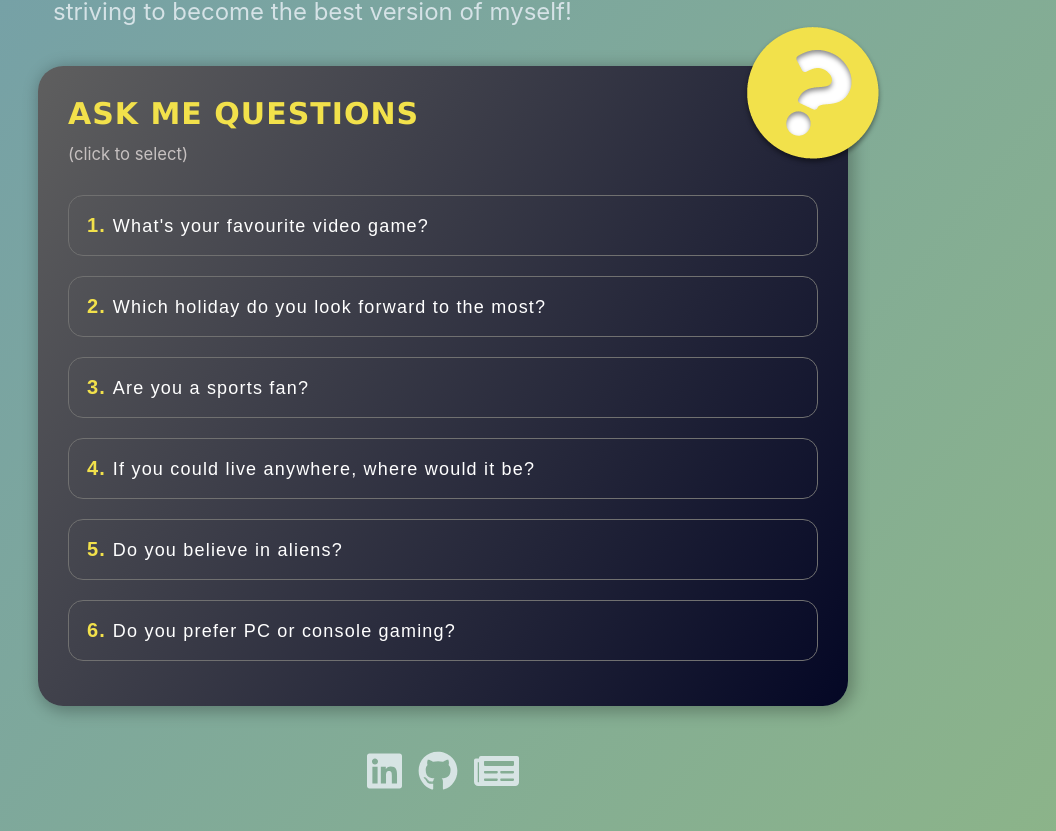
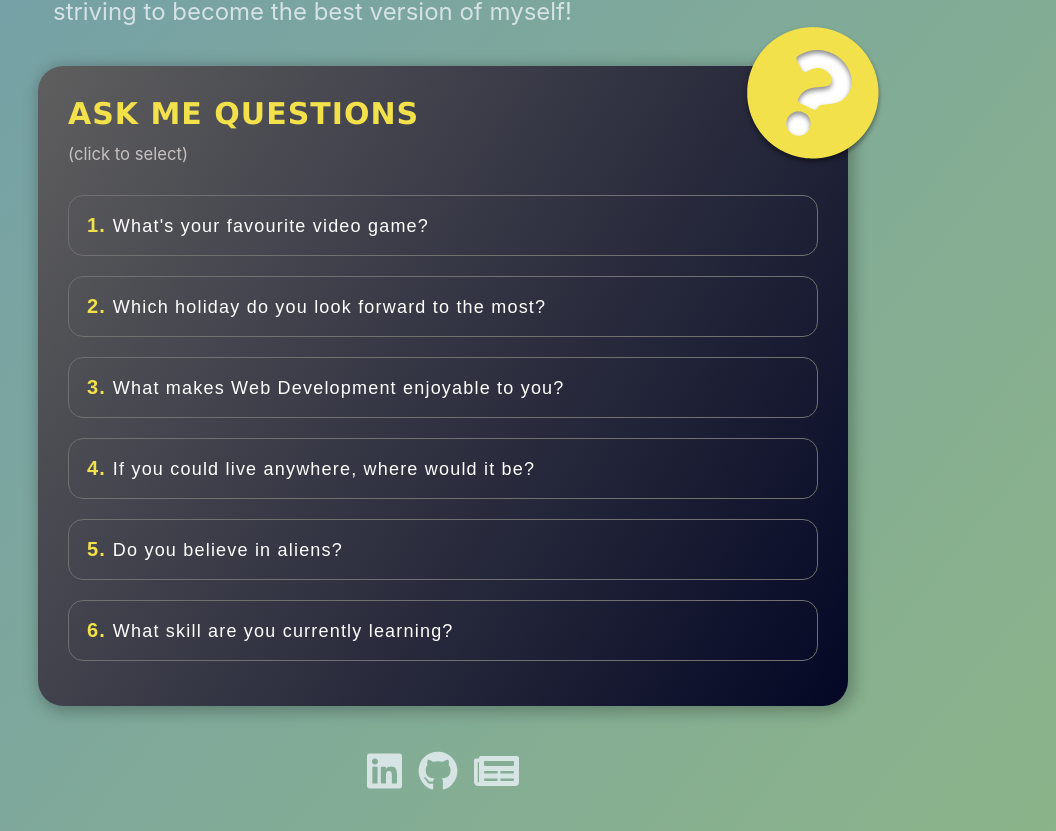
Before and after one commit to sok213/new-portolfio, a React (Create React App) app: page / in a window 1280 px wide. Shown: the part 563-1394 px from the top of the page, without its empty margins (197-1253 px from the left). Built offline with nearby package versions, Linux system fonts and the light colour scheme.

Commit message:
Add thumbnail image

```diff
--- a/src/Comps/Bio/BioFAQ/BioFAQ.js
+++ b/src/Comps/Bio/BioFAQ/BioFAQ.js
@@ -25,8 +25,8 @@ export default function BioFAQ() {
       a: 'My favourite holiday is Halloween because I love horror movies and, in my opinion, Halloween brings out the best events in terms of musical performers, haunt events such as Halloween Horror Nights at Universal, and the atmosphere that October brings to life.'
     },
     {
-      q: 'Are you a sports fan?',
-      a: 'I am not the biggest sports fan and if you asked me what is my favourite basketball team, I’d probably tell you that it was the Raiders. However, I do enjoy watching the occasional UFC fight every now and then if I recognize someone who is fighting.'
+      q: 'What makes Web Development enjoyable to you?',
+      a: 'I like the idea of taking concepts either from myself or designers and seeing it come to life. Coding to me is fun and I have always had a fascination with art and design, so being able to create user experiences with the fun aspect of coding is what keeps my intriqued in this field.'
     },
     {
       q: 'If you could live anywhere, where would it be?',
@@ -37,8 +37,8 @@ export default function BioFAQ() {
       a: 'Yes. There are trillions and trillions of planets out in the universe and it’s nearly impossible that we are the only living things in existence.'
     },
     {
-      q: 'Do you prefer PC or console gaming?',
-      a: 'I enjoy both. I have a Playstation 4 and a custom-built desktop computer. There are pros and cons to both. I love the ease-of-use, ready-to-play, and out-of-the-box environment that a console provides to gamers, but also dislike the fact that the hardware will quickly become outdated when compared to PC. I love PC for the customizability of one’s computer and the technical advantages that allow for amazing graphics when compared to consoles, but I also hate that you will be expected to spend an extensive amount of time configuring each game to work properly before getting to jump in and play.'
+      q: 'What skill are you currently learning?',
+      a: 'I am currenlty focusing on taking my web design skills to the next level. The current web app you are looking at was designed in Adobe XD and I love the software so far. I would love to dive into Sketch since many companies are utilizing it and it looks fun to learn and design within it. However, it is only compatible with Mac and currently my macbook is dead so I am confined to Windows for now.'
     }
   ];
 
--- a/src/Comps/Projects/Projects.js
+++ b/src/Comps/Projects/Projects.js
@@ -3,6 +3,7 @@ import s from './Projects.module.scss';
 import { FontAwesomeIcon } from '@fortawesome/react-fontawesome';
 import { faGamepad, faBuilding, faEnvelope } from '@fortawesome/free-solid-svg-icons';
 import thumbnail_1 from './../../Assets/thumbnail_1.jpg';
+import thumbnail_2 from './../../Assets/mail.jpg';
 
 export default function Projects() {
 
@@ -22,7 +23,7 @@ export default function Projects() {
       desc: 'Ea enim officia qui minim incididunt magna qui occaecat duis Lorem et. Nulla culpa irure et id excepteur tempor excepteur consequat. Excepteur mollit laborum voluptate consequat nostrud officia nisi velit',
       link_source: '#',
       link_project: '#',
-      thumbnail: '../Assets/test.jpg',
+      thumbnail: thumbnail_2,
       icon: faEnvelope,
       top: '163px',
       source_code: '#',
```
Also changed, not shown: 1 other file (tests, documents, lock files or other folders).
